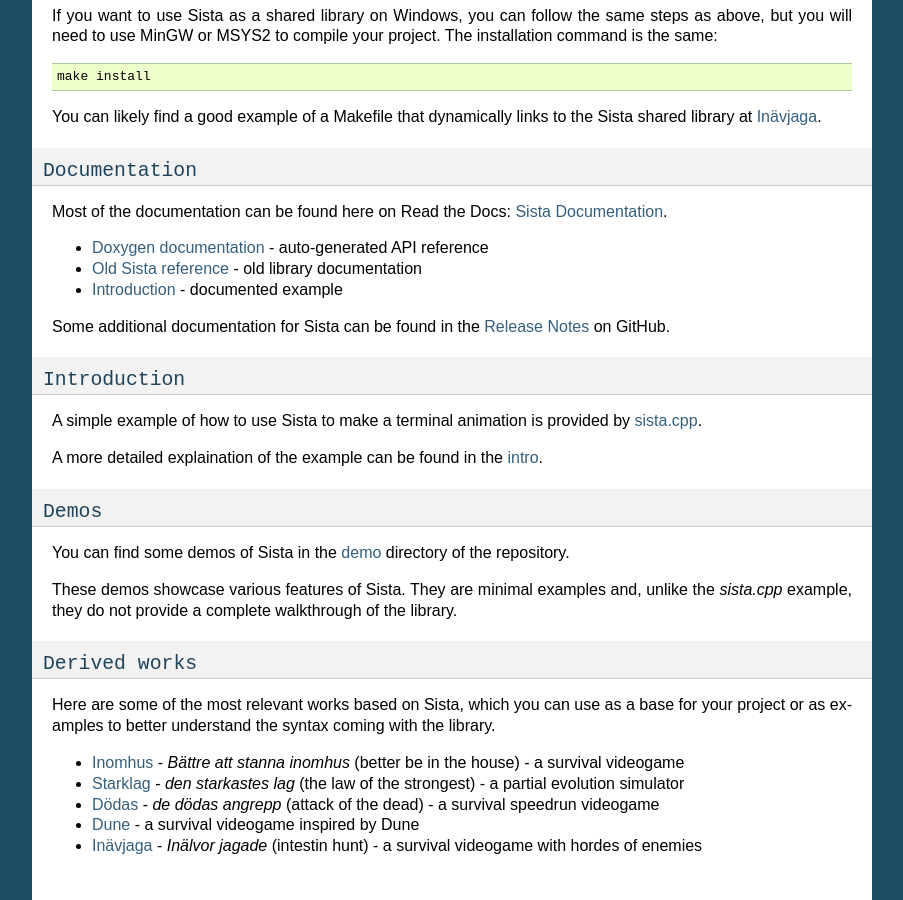
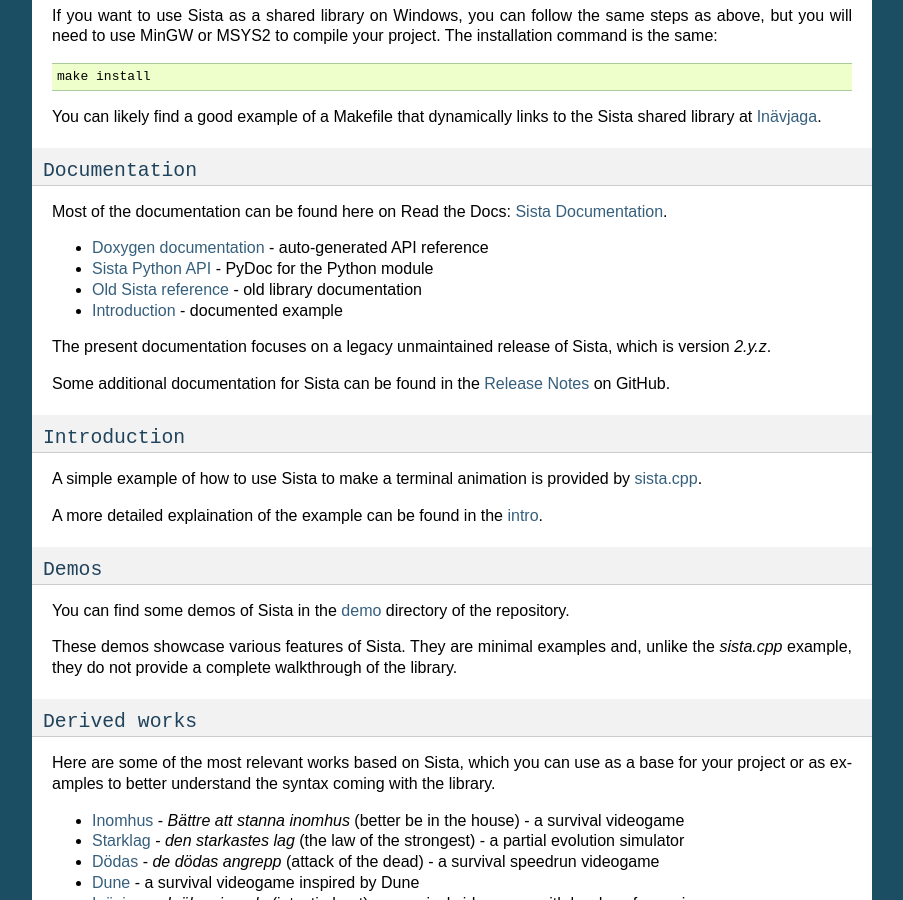
Before and after one commit to FLAK-ZOSO/Sista, a Sphinx documentation site: the page built from docs/index.rst, in a window 1280 px wide and 900 px high, scrolled down 2331 px. Shown: the whole window, without its empty margins (198-1101 px from the left). Built offline with Sphinx 7.4.7, drawn with Linux system fonts in a browser that asks for light colours.

Commit message:
Adding references to documentation at https://flak-zoso.github.io/Sista/sista-python/index.html

```diff
--- a/docs/index.rst
+++ b/docs/index.rst
@@ -141,8 +141,11 @@ You can likely find a good example of a Makefile that dynamically links to the S
 Most of the documentation can be found here on Read the Docs: `Sista Documentation <https://sista.readthedocs.io/en/latest/>`_.
 
 - `Doxygen documentation <https://flak-zoso.github.io/Sista/>`_ - auto-generated API reference
+- `Sista Python API <https://flak-zoso.github.io/Sista/sista-python>`_ - PyDoc for the Python module
 - `Old Sista reference <sista.html>`_ - old library documentation
 - `Introduction <intro.html>`_ - documented example
+
+The present documentation focuses on a legacy unmaintained release of Sista, which is version `2.y.z`.
 
 Some additional documentation for Sista can be found in the `Release Notes <https://github.com/FLAK-ZOSO/Sista/blob/main/ReleaseNotes.md>`_ on GitHub.
 
```
Also changed, not shown: README.md (+2 -0 lines), python/PyPI-README.md (+2 -0 lines).
